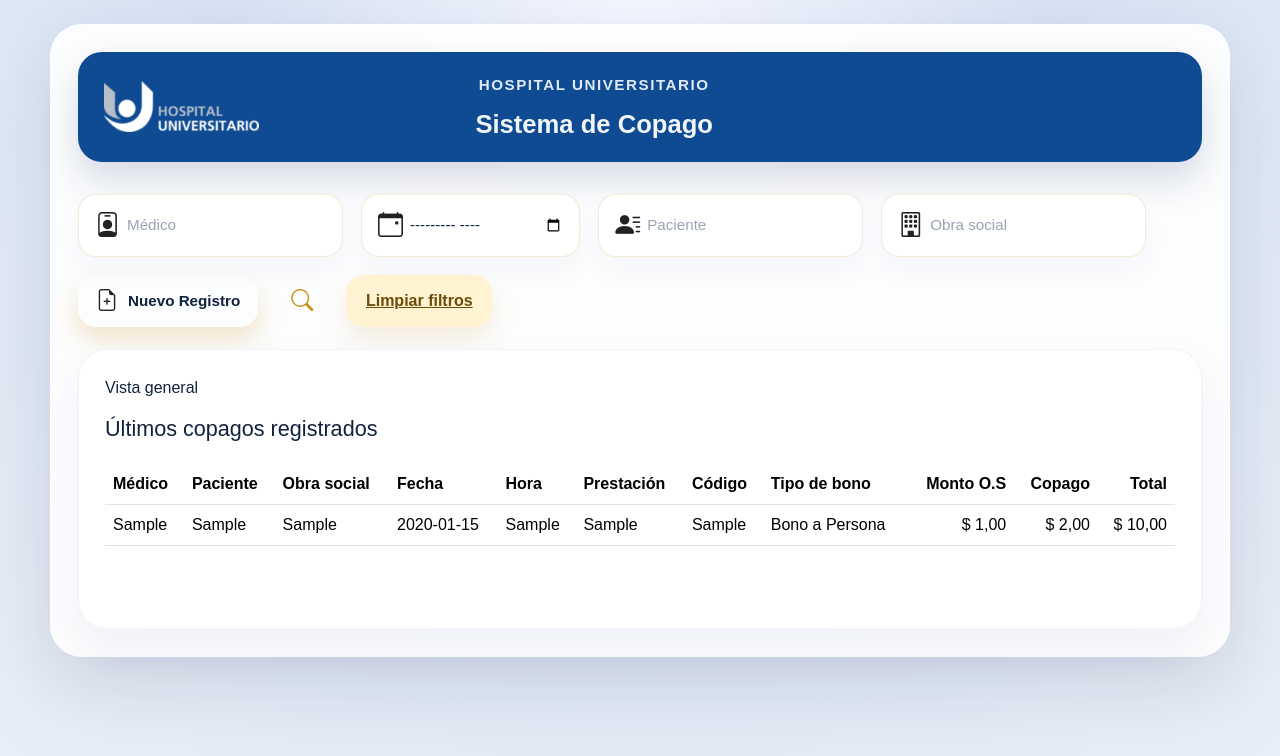
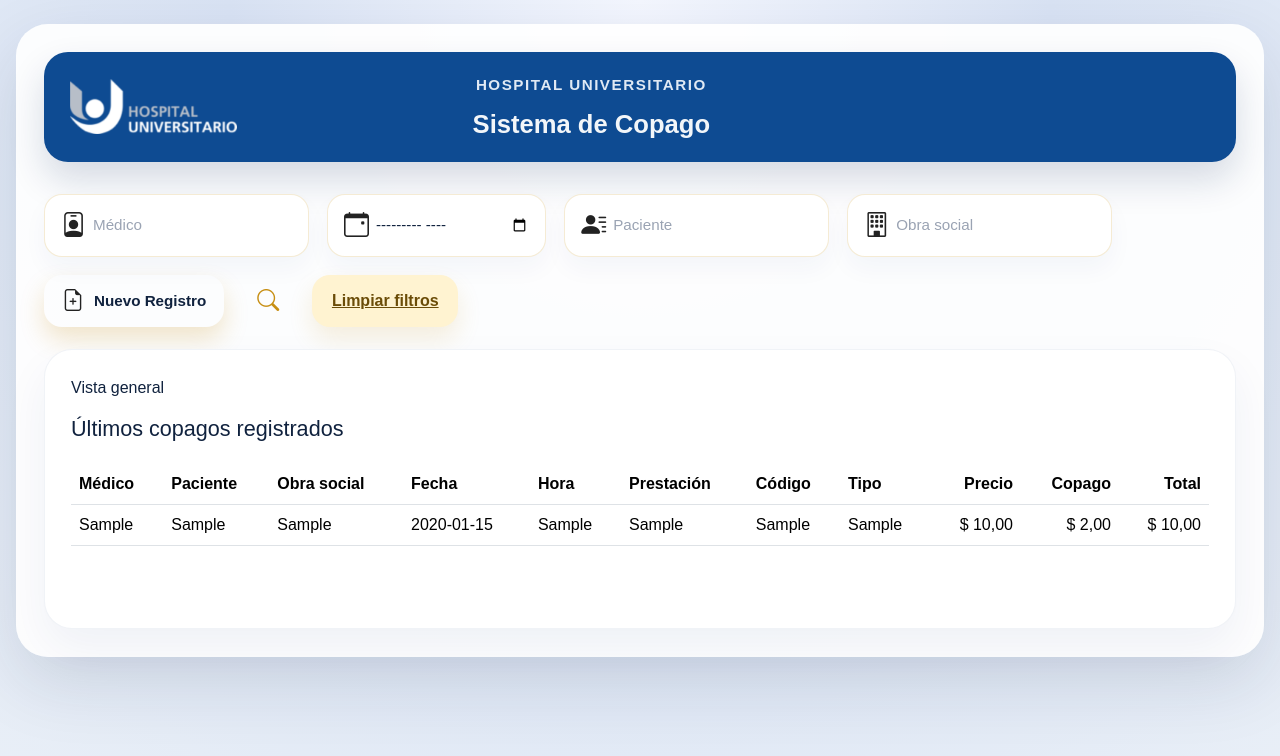
Before and after one commit to BPalomba/unificacion-de-pagos, a Laravel app: page / in a window 1280 px wide. Shown: the top 756 px of the page. Run offline with Laravel 12, Linux system fonts and the light colour scheme; tables that the repository leaves empty hold one stand-in row (values such as "Sample post").

Commit message:
fixes generales

```diff
--- a/public/css/style.css
+++ b/public/css/style.css
@@ -71,12 +71,15 @@ button {
 }
 
 .app-container {
-    max-width: 1180px;
+    max-width: 1400px;
     margin: 0 auto;
     padding: 28px;
     border-radius: 32px;
     background: rgba(255, 255, 255, 0.92);
     box-shadow: var(--shadow);
+    overflow-wrap: break-word;
+    word-wrap: break-word;
+    min-width: 0;
 }
 
 .hero-card {
@@ -393,6 +396,23 @@ button {
     border: 1px solid rgba(15, 58, 120, 0.06);
     box-shadow: 0 20px 45px rgba(15, 58, 120, 0.06);
     padding: 26px;
+    min-width: 0;
+}
+
+.table-responsive {
+    width: 100%;
+    overflow-x: auto;
+}
+
+.table-responsive table {
+    width: 100%;
+    min-width: 100%;
+    border-collapse: collapse;
+}
+
+.table-responsive th,
+.table-responsive td {
+    white-space: normal;
 }
 
 .table-card-header {
--- a/resources/views/welcome.blade.php
+++ b/resources/views/welcome.blade.php
@@ -137,8 +137,8 @@
                                         <th>Hora</th>
                                         <th>Prestación</th>
                                         <th>Código</th>
-                                        <th>Tipo de bono</th>
-                                        <th class="text-end">Monto O.S</th>
+                                        <th>Tipo</th>
+                                        <th class="text-end">Precio</th>
                                         <th class="text-end">Copago</th>
                                         <th class="text-end">Total</th>
                                     </tr>
@@ -153,8 +153,8 @@
                                             <td>{{ $row['hora'] }}</td>
                                             <td>{{ $row['prestacion'] }}</td>
                                             <td>{{ $row['codigo'] }}</td>
-                                            <td>{{ $row['tipo_bono'] ?? '—' }}</td>
-                                            <td class="text-end">$ {{ number_format((float) $row['monto_os'], 2, ',', '.') }}</td>
+                                            <td>{{ $row['tipo'] ?? '—' }}</td>
+                                            <td class="text-end">$ {{ number_format((float) $row['precio'], 2, ',', '.') }}</td>
                                             <td class="text-end">$ {{ number_format((float) $row['copago'], 2, ',', '.') }}</td>
                                             <td class="text-end">$ {{ number_format((float) $row['total'], 2, ',', '.') }}</td>
                                         </tr>
```
